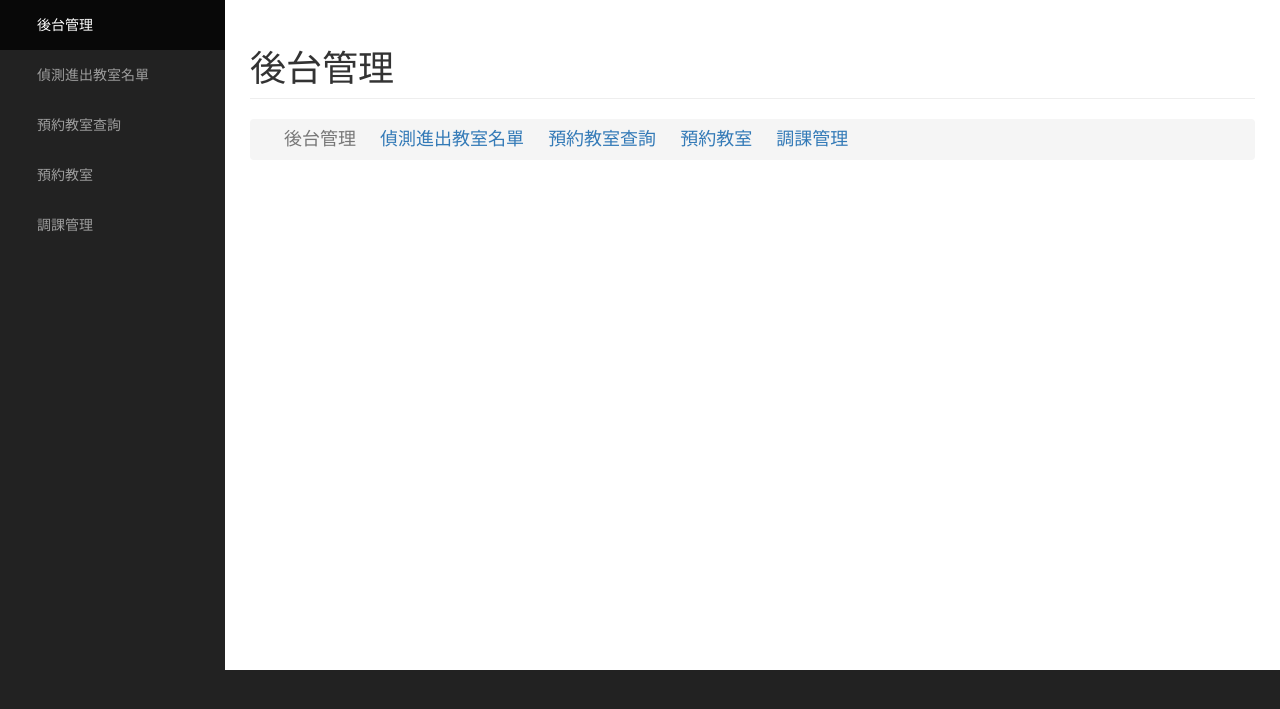
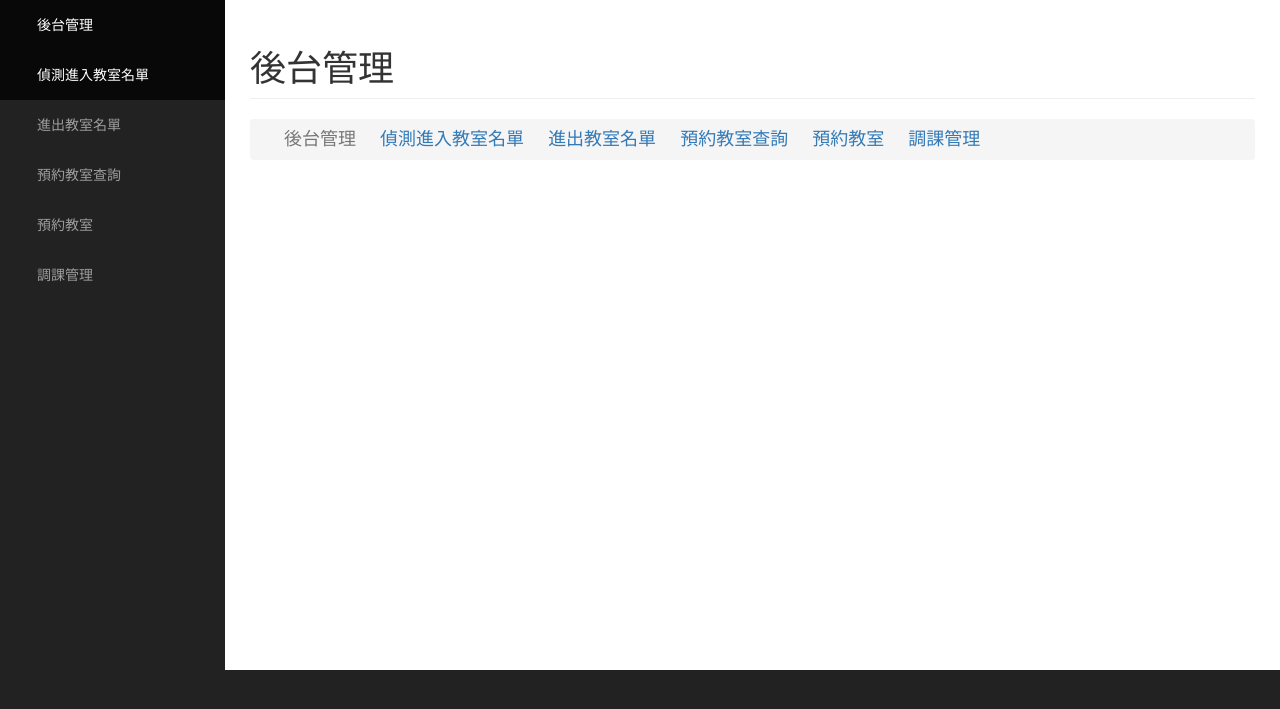
Before and after one commit to Subject10915/subject, a Laravel app: page /admin in a window 1280 px wide. Shown: the part 51-760 px from the top of the page. Run offline with Laravel 8, Linux system fonts and the light colour scheme; data that the repository does not hold is empty; parts of the project's set-up code (start-up, migrations or seed data) failed here and were passed over; some web fonts are replaced.

Commit message:
新增偵測進入教室名單頁面連結

```diff
--- a/resources/views/admin/dashboard/index.blade.php
+++ b/resources/views/admin/dashboard/index.blade.php
@@ -14,7 +14,8 @@
             <li class="active">
                 <i class="fa fa-dashboard"></i> 後台管理
             </li>
-            <i class="fa fa-dashboard"></i> <a href="{{route('admin.status.index')}}">偵測進出教室名單</a>
+            <i class="fa fa-dashboard"></i> <a href="{{route('admin.status.detect')}}">偵測進入教室名單</a>
+            <i class="fa fa-dashboard"></i> <a href="{{route('admin.status.index')}}">進出教室名單</a>
             <i class="fa fa-dashboard"></i> <a href="{{route('admin.status.search')}}">預約教室查詢</a>
             <i class="fa fa-dashboard"></i> <a href="{{route('admin.book.index')}}">預約教室</a>
             <i class="fa fa-dashboard"></i> <a href="{{route('admin.change.index')}}">調課管理</a>
--- a/resources/views/admin/layouts/partials/sidebar.blade.php
+++ b/resources/views/admin/layouts/partials/sidebar.blade.php
@@ -33,8 +33,11 @@
             <li class="active">
                 <a href="{{ route('admin.dashboard.index') }}"><i class="fa fa-fw fa-dashboard"></i> 後台管理</a>
             </li>
+            <li class="active">
+                <a href="{{ route('admin.status.detect') }}"><i class="fa fa-fw fa-edit"></i> 偵測進入教室名單</a>
+            </li>
             <li>
-                <a href="{{ route('admin.status.index') }}"><i class="fa fa-fw fa-edit"></i> 偵測進出教室名單</a>
+                <a href="{{ route('admin.status.index') }}"><i class="fa fa-fw fa-edit"></i> 進出教室名單</a>
             </li>
             <li>
                 <a href="{{ route('admin.status.search') }}"><i class="fa fa-fw fa-edit"></i> 預約教室查詢</a>
```
